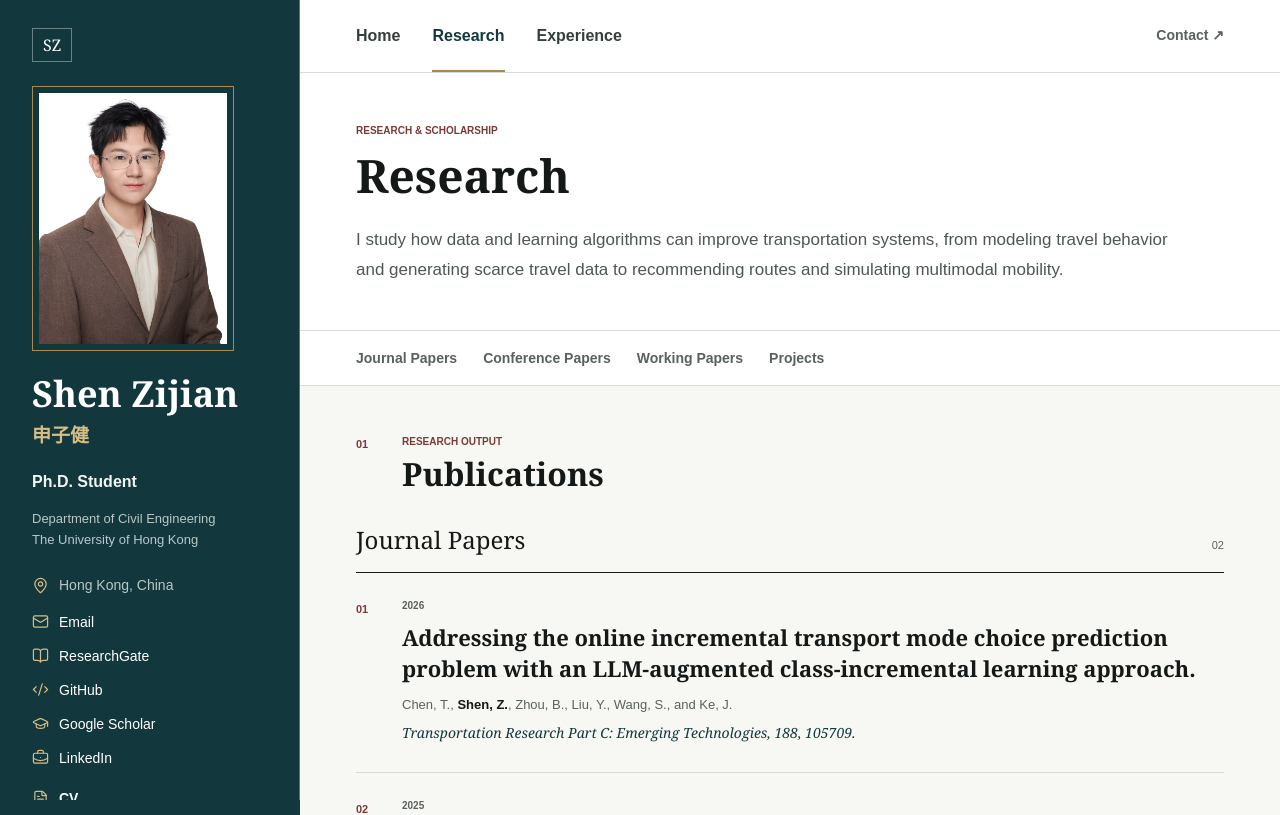
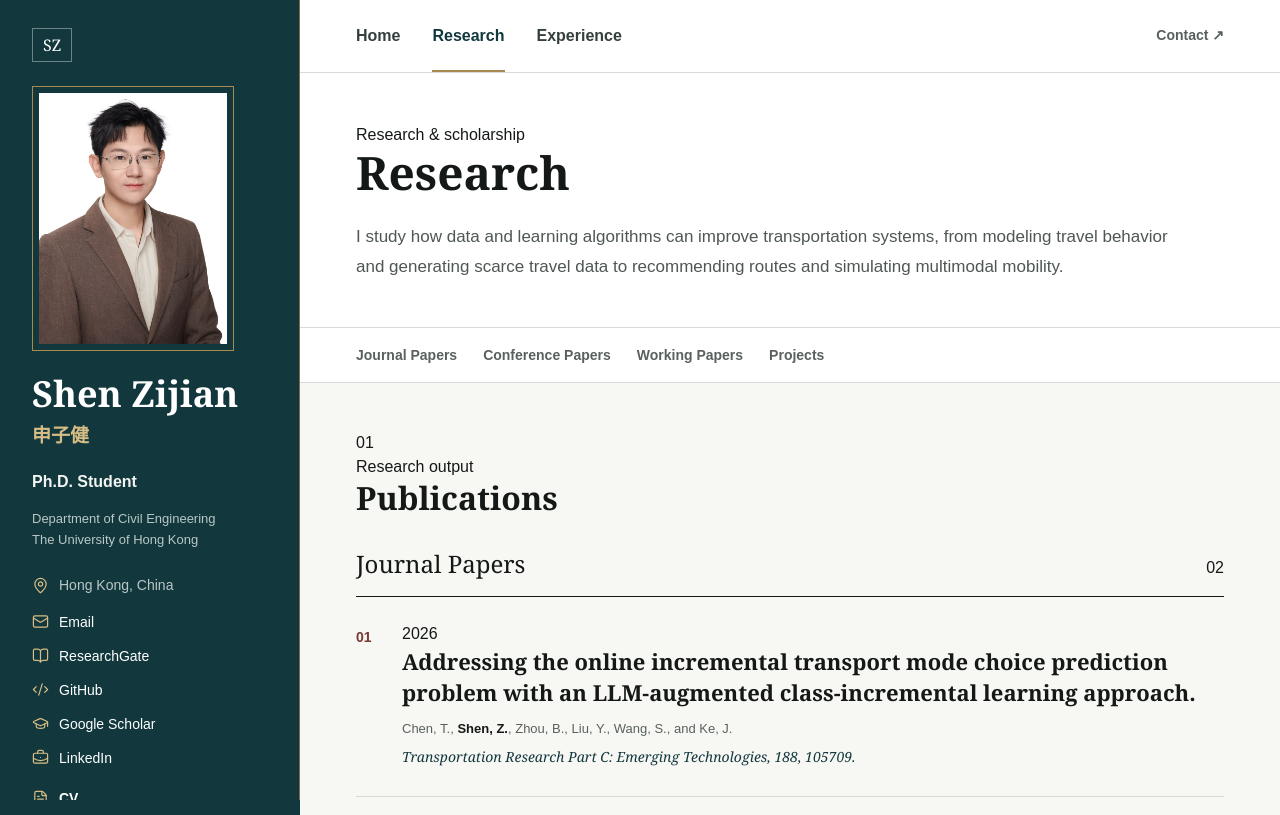
Before and after one commit to Shen-Zijian/Shen-Zijian.github.io, a Next.js app: page /research in a window 1280 px wide. Shown: the top 815 px of the page. Built offline with nearby package versions, Linux system fonts and the light colour scheme.

Commit message:
Simplify homepage headings and publication layout

```diff
--- a/app/globals.css
+++ b/app/globals.css
@@ -280,16 +280,8 @@ p {
 .page-header {
   padding: 50px 56px 44px;
 }
-.eyebrow {
-  margin: 0;
-  color: var(--oxblood);
-  font-size: 10px;
-  font-weight: 800;
-  line-height: 1.5;
-  text-transform: uppercase;
-}
 .page-header h1 {
-  margin: 12px 0 24px;
+  margin: 0 0 24px;
   font-family: Georgia, "Times New Roman", serif;
   font-size: 46px;
   line-height: 1.1;
@@ -346,20 +338,10 @@ p {
   background: var(--paper);
 }
 .section-heading {
-  display: grid;
-  grid-template-columns: 30px minmax(0, 1fr);
-  align-items: start;
-  gap: 16px;
   margin-bottom: 30px;
 }
-.section-index {
-  padding-top: 2px;
-  color: var(--oxblood);
-  font-size: 11px;
-  font-weight: 800;
-}
 .section-heading h2 {
-  margin: 6px 0 0;
+  margin: 0;
   font-family: Georgia, "Times New Roman", serif;
   font-size: 32px;
   font-weight: 600;
@@ -383,19 +365,8 @@ p {
   border-top: 1px solid var(--ink);
 }
 .research-theme {
-  display: grid;
-  grid-template-columns: 30px minmax(0, 1fr);
-  gap: 16px;
   padding: 22px 0;
   border-bottom: 1px solid var(--rule);
-}
-.research-theme > span {
-  padding-top: 3px;
-  color: var(--brass-text);
-  font-family: Georgia, "Times New Roman", serif;
-  font-size: 13px;
-  font-style: italic;
-  font-weight: 700;
 }
 .research-theme h3 {
   margin: 0 0 8px;
@@ -435,10 +406,6 @@ p {
   font-weight: 500;
   line-height: 1.35;
 }
-.subsection-heading > span {
-  color: var(--muted);
-  font-size: 11px;
-}
 .publication-list,
 .record-list,
 .award-list,
@@ -454,26 +421,23 @@ p {
 }
 .publication-number {
   color: var(--oxblood);
-  font-size: 11px;
-  font-weight: 800;
-  padding-top: 3px;
+  font-size: 14px;
+  font-weight: 700;
+  line-height: 1.6;
+  padding-top: 4px;
 }
-.publication-meta {
-  display: flex;
-  flex-wrap: wrap;
-  gap: 8px 18px;
-  color: var(--muted);
-  font-size: 10px;
-  font-weight: 700;
-  line-height: 1.5;
-  text-transform: uppercase;
-}
-.publication-meta .paper-status {
+.paper-status {
+  display: inline-block;
+  margin-left: 8px;
   color: var(--oxblood);
+  font-family: Arial, Helvetica, sans-serif;
+  font-size: 12px;
+  font-style: normal;
+  font-weight: 600;
 }
 .publication-main h4 {
   max-width: 900px;
-  margin: 9px 0 10px;
+  margin: 0 0 10px;
   font-family: Georgia, "Times New Roman", serif;
   font-size: 22px;
   font-weight: 600;
@@ -506,10 +470,6 @@ p {
   background: var(--teal-deep);
   color: var(--white);
 }
-.section-ink .eyebrow,
-.section-ink .section-index {
-  color: #d7bc83;
-}
 .project-list {
   border-top: 1px solid rgba(255, 255, 255, 0.72);
 }
@@ -522,8 +482,8 @@ p {
 }
 .project-number {
   color: #d7bc83;
-  font-size: 11px;
-  font-weight: 800;
+  font-size: 14px;
+  font-weight: 700;
   padding-top: 2px;
 }
 .project-meta {
@@ -590,7 +550,7 @@ p {
   text-transform: uppercase;
 }
 .section-intro {
-  margin: -10px 0 28px 46px;
+  margin: -10px 0 28px;
   color: var(--muted);
   font-size: 14px;
   line-height: 1.7;
@@ -680,7 +640,7 @@ p {
   padding: 40px 56px 24px;
 }
 .contact-section h2 {
-  margin: 8px 0 0;
+  margin: 0;
   font-family: Georgia, "Times New Roman", serif;
   font-size: 28px;
   font-weight: 600;
@@ -937,14 +897,11 @@ p {
     padding: 32px 20px 38px;
   }
   .section-heading {
-    grid-template-columns: 22px minmax(0, 1fr);
-    gap: 12px;
     margin-bottom: 24px;
   }
   .section-heading h2 {
     font-size: 27px;
   }
-  .research-theme,
   .publication-row,
   .project-row {
     grid-template-columns: 22px minmax(0, 1fr);
@@ -968,7 +925,7 @@ p {
     font-size: 19px;
   }
   .section-intro {
-    margin: -7px 0 24px 34px;
+    margin: -7px 0 24px;
     font-size: 13px;
   }
   .teaching-row {
--- a/app/page.tsx
+++ b/app/page.tsx
@@ -4,7 +4,7 @@ import { researchThemes } from "./lib/profile-data";
 export default function Home() {
   return (
     <SiteFrame current="Home">
-      <PageHeader label="Shen Zijian / Academic profile" title="About me">
+      <PageHeader title="About me">
         <p>
           I am a <strong>Ph.D. student in Civil Engineering</strong> at{" "}
           <a href="https://www.hku.hk/">The University of Hong Kong</a>.
@@ -18,11 +18,10 @@ export default function Home() {
         </p>
       </PageHeader>
       <section className="section section-paper" id="research">
-        <SectionHeading index="01" label="Focus" title="Research interests" />
+        <SectionHeading title="Research interests" />
         <div className="research-themes">
           {researchThemes.map((theme) => (
             <article className="research-theme" key={theme.number}>
-              <span>{theme.number}</span>
               <div>
                 <h3>{theme.title}</h3>
                 <p>{theme.description}</p>
@@ -35,11 +34,7 @@ export default function Home() {
         </a>
       </section>
       <section className="section home-background">
-        <SectionHeading
-          index="02"
-          label="Background"
-          title="Across disciplines"
-        />
+        <SectionHeading title="Background" />
         <p>
           My academic background spans automation, computer science, and civil
           engineering. I have held research assistant positions at The
```
